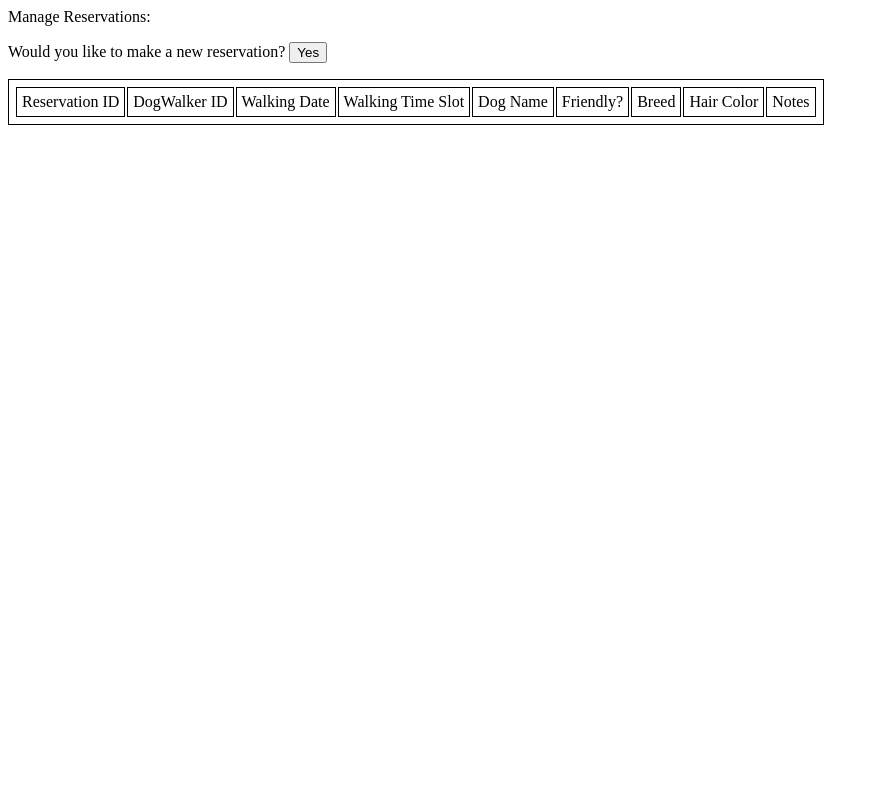
After one commit to kerchinger/DogWalkerRegistration_COMP353, a PHP site: page /reserve/reserve_home.html.php in a window 1280 px wide. The commit adds this page. Shown: the whole page, without its empty margins (0-879 px from the left). Run offline with PHP 8.4, Linux system fonts and the light colour scheme; data that the repository does not hold is empty.

Commit message:
working on Reserve, username: bob123 password = password

```diff
--- a/index.php
+++ b/index.php
@@ -54,7 +54,7 @@ Although you can use them, for a more unique website, replace these images with
             <div class="header-content-inner">
                 <h1>Dog Walking</h1>
                 <p> A dog walking service you can rely on</p>
-                <a href="reserve/reserve.php" class="btn btn-primary btn-lg">Reserve now</a>
+                <a href="reserve/reserve_login.php" class="btn btn-primary btn-lg">Reserve now</a>
             </div>
         </div>
     </header>
--- /dev/null
+++ b/reserve/create_clientAccount.php
@@ -0,0 +1,3 @@
+<?php
+echo "create account";
+ ?>
--- /dev/null
+++ b/reserve/reservation_form.php
@@ -0,0 +1,4 @@
+<?php
+echo "reservation form";
+
+ ?>
--- /dev/null
+++ b/reserve/reserve_home.html.php
@@ -0,0 +1,63 @@
+<?php include $_SERVER['DOCUMENT_ROOT'].'/DogWalkerRegistration_COMP353/includes/db.inc.php';
+ ?>
+<html>
+  <head>
+    <meta charset="UTF-8">
+    <title>DogWalking Reservation</title>
+    <style>
+    table,th,td
+    {
+    border:1px solid black;
+    padding:5px;
+    }
+    </style>
+  </head>
+
+  <body>
+    <p>Manage Reservations: </p>
+    <form action="?reservation" method="get"> Would you like to make a new reservation?
+     <input type="hidden" name="reservation">
+    <input type="submit" value="Yes">
+   </form>
+   <table >
+     <tr>
+       <td> <?php echo "Reservation ID"; ?> </td>
+      <td> <?php echo "DogWalker ID"; ?> </td>
+       <td> <?php echo "Walking Date"; ?> </td>
+        <td> <?php echo "Walking Time Slot"; ?> </td>
+        <td> <?php echo "Dog Name"; ?> </td>
+        <td> <?php echo "Friendly?"; ?> </td>
+        <td> <?php echo "Breed"; ?> </td>
+        <td> <?php echo "Hair Color"; ?> </td>
+        <td> <?php echo "Notes"; ?> </td>
+      </tr>
+   <?php foreach ($reservATIONS as $resX):
+     try{
+       $sql2 = 'SELECT * FROM dog WHERE client_ID= ?';
+       $dog= $pdo->prepare($sql2);
+       $dog->execute([$resX['client_ID']]);
+       $dogX = $dog->fetch();
+     }
+     catch (PDOException $e3)
+     {
+       $error = 'Error fetching clients: ' . $e3->getMessage();
+       include $_SERVER['DOCUMENT_ROOT'].'/DogWalkerRegistration_COMP353/errors/error.php';
+       exit();
+     }
+      ?>
+     <tr>
+     <td> <?php echo $resX['reservation_ID']; ?> </td>
+      <td> <?php echo $resX['dogwalker_ID']; ?> </td>
+      <td> <?php echo $resX['walking_date']; ?> </td>
+       <td> <?php echo $resX['walking_timeslot']; ?> </td>
+      <td> <?php echo $dogX['dog_Name']; ?> </td>
+      <td> <?php echo $dogX['friendly/not_friendly']; ?> </td>
+      <td> <?php echo $dogX['breed']; ?> </td>
+      <td> <?php echo $dogX['hair_color']; ?> </td>
+      <td> <?php echo $dogX['notes']; ?> </td>
+        </tr>
+      <?php endforeach; ?>
+      </table>
+
+  </body>
+</html>
```
Also changed, not shown: Database/dogwalkdatabase.sql (+9 -1 lines), reserve/checkPwdReservation.php (added, +42 -0 lines), reserve/reserve.php (+22 -9 lines), reserve/reserve_login.php (added, +29 -0 lines), reserve/reserve_login_failed.php (added, +18 -0 lines), admin/admin.php (line endings or trailing spaces).
